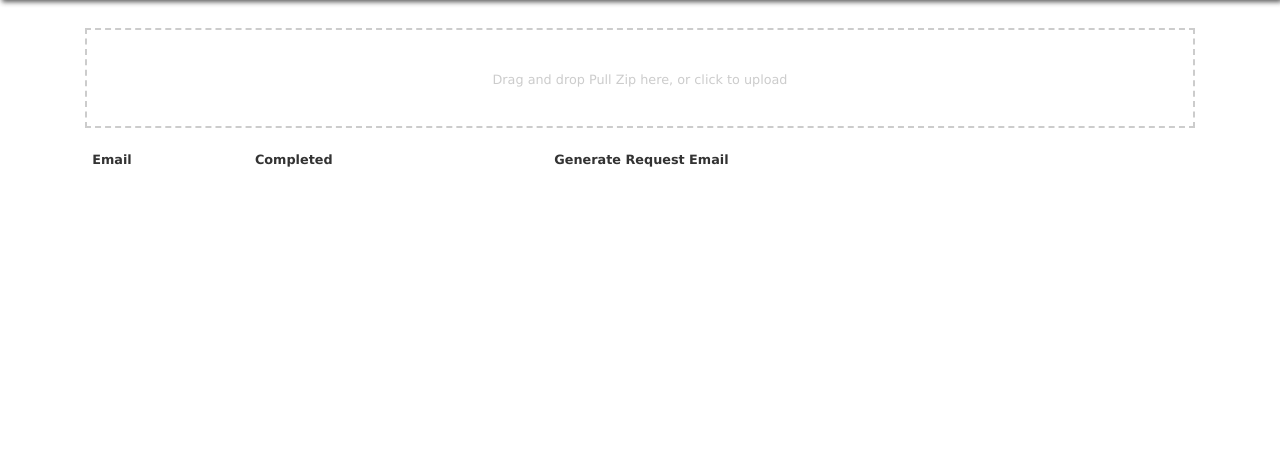
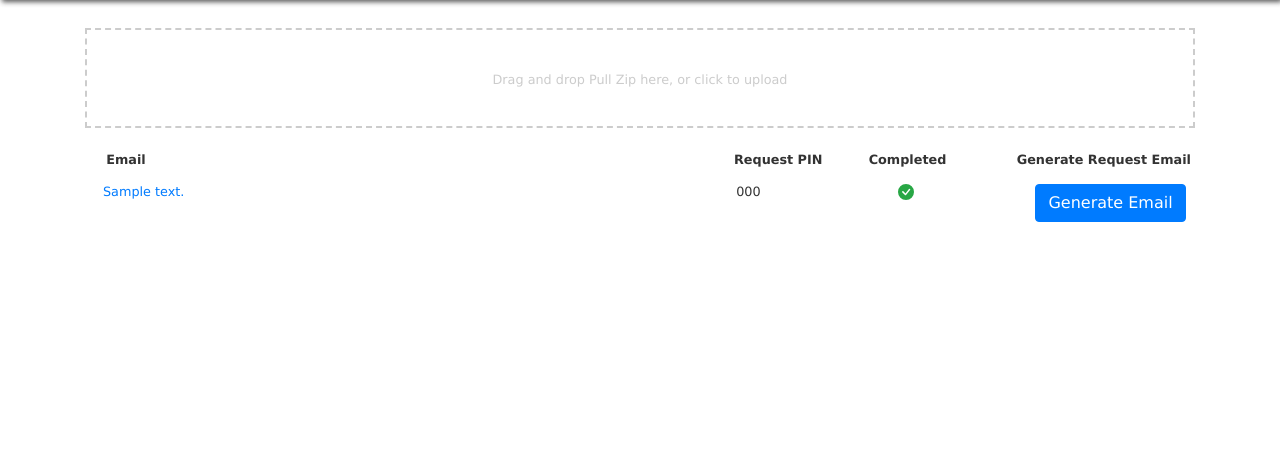
Before and after one commit to oes-webteam/cftsPublic, a Django app: page /drop-zone in a window 1280 px wide. Shown: the part 108-583 px from the top of the page. Run offline with Django 4.2, Linux system fonts and the light colour scheme; a user stored in the database is signed in; tables that the repository leaves empty hold one stand-in row (values such as "Sample post"); lists and menus that the app fills with data are empty; parts of the project's set-up code (start-up, migrations or seed data) failed here and were passed over; some libraries are stand-ins or nearby versions.

Commit message:
CFTS-600: Drop zone email, user file decryption

```diff
--- a/pages/models.py
+++ b/pages/models.py
@@ -247,8 +247,6 @@ class Drop_File(models.Model):
     file_name = models.CharField(max_length=255, null=True, blank=True, default=None)
     # file_hash = models.CharField(max_length=40, blank=True, null=True)
     # is_pii = models.BooleanField(default=False)
-    file_count = models.PositiveIntegerField(default=1)
-    file_size = models.PositiveBigIntegerField(default=0)
 
     class Meta:
         ordering = [F('file_name').asc(nulls_last=True)]
--- a/pages/urls.py
+++ b/pages/urls.py
@@ -48,6 +48,8 @@ urlpatterns = [
     path('process-drop', views.processDrop, name='process-drop'),
     path('drop/<uuid:id>/<str:PIN>', views.dropDetails, name='drop'),
     path('drop/<uuid:id>', views.dropDetails, name='drop'),
+    path('generate-drop-email/<uuid:id>', views.dropEmail, name='drop-email'),
+    path('download-drop/<uuid:id>/<str:phrase>', views.dropDownload, name='drop-download'),
 
 
     # scan
--- a/pages/views/drop.py
+++ b/pages/views/drop.py
@@ -3,6 +3,7 @@
 import ast
 import datetime
 import shutil
+import io
 from django.contrib import messages
 from django.core import paginator
 from django.core.files import File as DjangoFile
@@ -19,7 +20,7 @@ from cryptography.hazmat.primitives import hashes
 from cryptography.hazmat.primitives.kdf.pbkdf2 import PBKDF2HMAC
 from cryptography.hazmat.primitives.ciphers import Cipher, algorithms, modes
 from cryptography.hazmat.primitives.asymmetric import padding
-from cryptography.hazmat.primitives.serialization import load_pem_public_key
+from cryptography.hazmat.primitives.serialization import load_pem_public_key, load_pem_private_key
 
 # decorators
 from django.contrib.auth.decorators import login_required, user_passes_test
@@ -43,7 +44,7 @@ logger = logging.getLogger('django')
 @login_required
 @user_passes_test(staffCheck, login_url='frontend', redirect_field_name=None)
 def dropZone(request):
-    dropRequests = Drop_Request.objects.filter(email_sent=False)
+    dropRequests = Drop_Request.objects.filter().order_by('email_sent')
 
     requestPage = paginator.Paginator(dropRequests, 10)
     pageNum = request.GET.get('page')
@@ -57,6 +58,34 @@ def treeScan(requestPaths, path):
         else:
             treeScan(requestPaths, dir)
     return requestPaths
+
+@login_required
+@user_passes_test(staffCheck, login_url='frontend', redirect_field_name=None)
+def dropEmail(request, id):
+    dropRequest = Drop_Request.objects.get(request_id=id)
+
+    requestInfo = ast.literal_eval(dropRequest.request_info)
+
+    eml = "mailto:" + str(dropRequest.target_email) + "?subject=CFTS File Drop&body="
+    url = "https://" + str(request.get_host()) + "/drop/" + str(id)
+
+    if requestInfo['encrypted'] == True:
+        ################################## MAKE NETWORK NOT HARDCODED ##################################
+        keyPath = os.path.join(cftsSettings.KEYS_DIR, "NIPR_PRIV_KEY.pem")
+        with open(keyPath, "rb") as infile:
+            privKey = load_pem_private_key(infile.read(), None)
+            infile.close()
+
+        decryptedPhrase = privKey.decrypt(requestInfo['encryptedPhrase'], padding.OAEP(padding.MGF1(hashes.SHA256()), hashes.SHA256(), None)).decode()
+
+        eml += render_to_string('partials/Drop_partials/dropEmailTemplate.html', {'url': url, 'PIN': dropRequest.request_code, 'encrypted': requestInfo['encrypted'], 'decryptPhrase': decryptedPhrase}, request)
+    else:
+        eml += render_to_string('partials/Drop_partials/dropEmailTemplate.html', {'url': url, 'PIN': dropRequest.request_code, 'encrypted': requestInfo['encrypted']}, request)
+
+    dropRequest.email_sent = True
+    dropRequest.save()
+
+    return redirect("/drop-zone?eml="+eml)
 
 @login_required
 @user_passes_test(staffCheck, login_url='frontend', redirect_field_name=None)
@@ -86,7 +115,7 @@ def processDrop(request):
                 request_info = ast.literal_eval(infile.read().decode('utf-8'))
                 infile.close()
 
-            # *******************change the hard coded network******************************
+            ################################## MAKE NETWORK NOT HARDCODED ##################################
             dropRequest = Drop_Request(
                 target_email=getOrCreateEmail(request, request_info['email'], "NIPR"),
                 has_encrypted=request_info['encrypted'],
@@ -108,32 +137,9 @@ def processDrop(request):
 
                         dropFile.save()
 
-                    # if the uploaded file is a zip get the info of the contents
-                    if str(f).split('.')[-1] == "zip":
-                        with ZipFile(f, 'r') as zip:
-                            # get info for all files
-                            info = zip.infolist()
-                            fileCount = 0
-
-                            # only count files, not folders
-                            for entry in info:
-                                if entry.is_dir() == False:
-                                    fileCount += 1
-
-                            # count of all files in zip
-                            dropFile.file_count = fileCount
-
-                            # count the total uncompressed file size for all files in the zip
-                            fileSize = 0
-                            for file in info:
-                                fileSize += file.file_size
-
-                            dropFile.file_size = fileSize
-
                     # save the file, let Django strip illegal characters from the path, and trim the dir path from the filename
 
                     dropFile.file_name = str(dropFile.file_object.name).split("/")[-1]
-                    dropFile.file_size = dropFile.file_object.size
 
                     dropFile.save()
 
@@ -145,6 +151,7 @@ def processDrop(request):
         messages.success(request, "Requests Upload Successful")
 
     except Exception as e:
+        logger.error(e)
         messages.error(request, "Error Creating Requests")
     return HttpResponse(set(requestPaths))
 
@@ -158,3 +165,36 @@ def dropDetails(request, id, PIN=None):
         return render(request, 'pages/dropDetails.html', {'status': "authorized", 'drop': drop, 'encrypted': ast.literal_eval(drop.request_info)['encrypted']})
     else:
         return render(request, 'pages/dropDetails.html', {'status': "not authorized"})
+
+def dropDownload(request, id, phrase=None):
+    dropRequest = Drop_Request.objects.get(request_id=id)
+
+    requestInfo = ast.literal_eval(dropRequest.request_info)
+
+    if requestInfo['encrypted'] == True and phrase != None:
+        kdf = PBKDF2HMAC(algorithm=hashes.SHA256(), length=32, salt=requestInfo['salt'], iterations=390000)
+        key = kdf.derive(str.encode(phrase, 'utf-8'))
+
+        zip_buffer = io.BytesIO()
+        zipMem = ZipFile(zip_buffer, 'w')
+
+        for file in dropRequest.files.all():
+            cipher = Cipher(algorithms.AES(key), modes.CTR(requestInfo['nonce']))
+            decryptor = cipher.decryptor()
+
+            with open(file.file_object.path, 'rb') as inFile:
+                decryptText = decryptor.update(inFile.read()) + decryptor.finalize()
+                inFile.close()
+
+            zipMem.writestr(file.file_name, decryptText)
+
+        zipMem.close()
+        zip_buffer.seek(0)
+
+        dropRequest.user_retrieved = True
+        dropRequest.save()
+
+        return FileResponse(zip_buffer, as_attachment=True, filename='CFTS_Files.zip')
+
+    elif requestInfo['encrypted'] == False:
+        pass
--- a/templates/pages/drop-zone.html
+++ b/templates/pages/drop-zone.html
@@ -13,15 +13,17 @@
         </div>
         <table class="data-table">
             <tr>
-                <th>Email</th>
-                <th>Completed</th>
-                <th>Generate Request Email</th>
+                <th class="col-7">Email</th>
+                <th >Request PIN</th>
+                <th class="text-center">Completed</th>
+                <th class="text-right">Generate Request Email</th>
             </tr>
             {% for rqst in dropRequests %}
                 <tr class="data-row">
-                    <td class="xfer-Email">{{ rqst.target_email }}</td>
-                    <td class="xfer-Completed">
-                        {% if rqst.completed == True%}
+                    <td class="xfer-Email col-7"><a href="/drop/{{rqst.request_id}}">{{ rqst.target_email }}</a></td>
+                    <td class="xfer-PIN">{{rqst.request_code}}</td>
+                    <td class="xfer-Completed text-center">
+                        {% if rqst.email_sent == True %}
                             <svg xmlns="http://www.w3.org/2000/svg" width="16" height="16" fill="#28a745" class="bi bi-check-circle-fill" viewBox="0 0 16 16">
                                 <path d="M16 8A8 8 0 1 1 0 8a8 8 0 0 1 16 0zm-3.97-3.03a.75.75 0 0 0-1.08.022L7.477 9.417 5.384 7.323a.75.75 0 0 0-1.06 1.06L6.97 11.03a.75.75 0 0 0 1.079-.02l3.992-4.99a.75.75 0 0 0-.01-1.05z" />
                             </svg>
@@ -30,7 +32,7 @@
                                 <path d="M16 8A8 8 0 1 1 0 8a8 8 0 0 1 16 0zM5.354 4.646a.5.5 0 1 0-.708.708L7.293 8l-2.647 2.646a.5.5 0 0 0 .708.708L8 8.707l2.646 2.647a.5.5 0 0 0 .708-.708L8.707 8l2.647-2.646a.5.5 0 0 0-.708-.708L8 7.293 5.354 4.646z" />
                             </svg>
                         {% endif %}</td>
-                    <td class="xfer-Generate"><a href="#" class="btn btn-primary generateButton" request={{rqst.request_id}} >Generate Email</a></td>
+                    <td class="xfer-Generate text-right"><a href="/generate-drop-email/{{rqst.request_id}}" class="btn btn-primary generateButton" request={{rqst.request_id}} >Generate Email</a></td>
                 </tr>
             {% endfor %}
             <tr>
@@ -63,11 +65,58 @@
         dropArea = document.getElementById("drop-zone")
         filesInput = document.getElementById("uploadButton")
 
+        if (document.location.search) {
+            const search = document.location.search
+            const params = new URLSearchParams(search);
+            let paramObj = {};
+            for (var value of params.keys()) {
+                paramObj[value] = params.get(value);
+            }
+
+            //console.log(paramObj)
+
+            if (paramObj.eml) {
+
+                let eml = paramObj.eml + "&body=" + paramObj.body
+                let $anchor = $("<a class='banEmailLink' target='_blank' href='" + eml.replace(/<br>/g, "%0D%0A%0D%0A") + "''></a>");
+                $(document.body).append($anchor);
+
+                $('.banEmailLink').each(function() {
+                    $(this)[0].click();
+                });
+
+                history.pushState(null, "", location.href.split("?")[0])
+            }
+        }
+
         $.ajaxSetup({
             beforeSend: function(xhr, settings){
                 xhr.setRequestHeader("X-CSRFToken", getCookie("csrftoken"));
             }
         })
+
+        // $('.generateButton').click(e => {
+        //     let csrftoken = getCookie('csrftoken');
+
+        //     let url = '/generate-drop-email/' + $(e.currentTarget).attr('request')
+
+        //     const generateDropEmail = $.post(url, 'json').then(
+        //         // success
+        //         function(resp) {
+        //             // // create mailto anchor
+        //             // let $anchor = $("<a class='emailLink' target='_blank' href='" + resp + "'></a>");
+        //             // $(document.body).append($anchor);
+
+        //             // $('.emailLink').each(function() {
+        //             //     $(this)[0].click();
+        //             // });
+
+        //             // // reload the page from server
+        //             // $("#forceReload").submit();
+
+        //         },
+        //     );
+        // })
 
         const submitDrop = function(e){
             var data = new FormData()
--- /dev/null
+++ b/templates/partials/Drop_partials/dropEmailTemplate.html
@@ -0,0 +1,4 @@
+{% spaceless %}
+    {% load util %}
+    Request URL: {{url}}<br>Request PIN: {{PIN}}<br>{% if encrypted == True%}Decryption Phrase: {{decryptPhrase}}{% endif %}
+{% endspaceless %}
```
Also changed, not shown: pages/views/queue.py (+19 -2 lines), templates/pages/dropDetails.html (+9 -1 lines), pages/migrations/0097_drop_file_request_has_encrypted_and_more.py, pages/migrations/0098_drop_request_email_sent.py (deleted).
